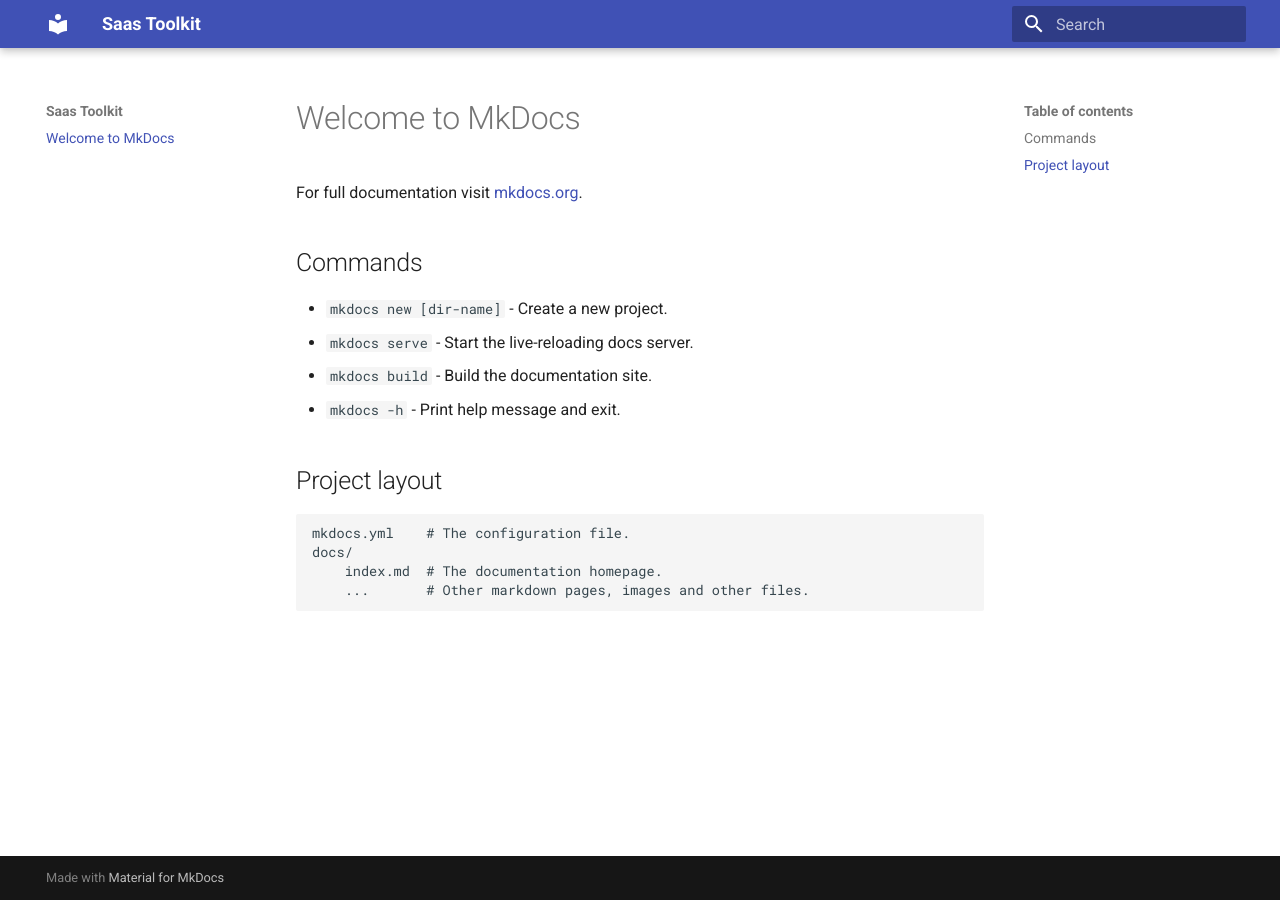
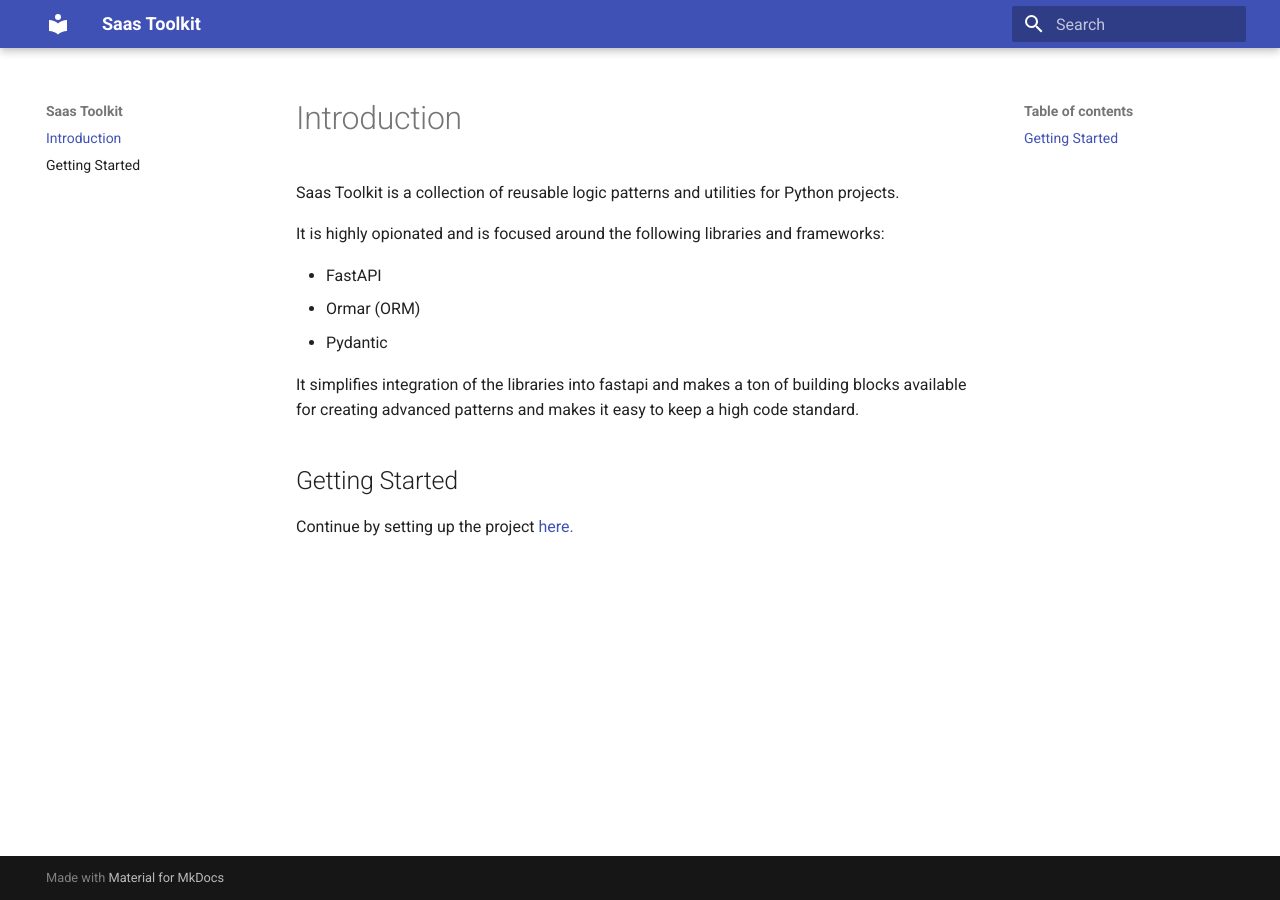
Before and after one commit to madskronborg/saas-toolkit, an MkDocs documentation site: the page built from docs/index.md, in a window 1280 px wide. Built offline with MkDocs 1.6.1 and Material for MkDocs 9.7.7, drawn with Linux system fonts in a browser that asks for light colours.

Commit message:
Add introduction and getting started docs

```diff
--- a/docs/index.md
+++ b/docs/index.md
@@ -1,17 +1,15 @@
-# Welcome to MkDocs
+# Introduction
 
-For full documentation visit [mkdocs.org](https://www.mkdocs.org).
+Saas Toolkit is a collection of reusable logic patterns and utilities for Python projects.
 
-## Commands
+It is highly opionated and is focused around the following libraries and frameworks:
 
-* `mkdocs new [dir-name]` - Create a new project.
-* `mkdocs serve` - Start the live-reloading docs server.
-* `mkdocs build` - Build the documentation site.
-* `mkdocs -h` - Print help message and exit.
+- FastAPI
+- Ormar (ORM)
+- Pydantic
 
-## Project layout
+It simplifies integration of the libraries into fastapi and makes a ton of building blocks available for creating advanced patterns and makes it easy to keep a high code standard.
 
-    mkdocs.yml    # The configuration file.
-    docs/
-        index.md  # The documentation homepage.
-        ...       # Other markdown pages, images and other files.
+## Getting Started
+
+Continue by setting up the project [here.](getting_started.md)
--- a/mkdocs.yml
+++ b/mkdocs.yml
@@ -1,3 +1,38 @@
 site_name: Saas Toolkit
 theme:
   name: material
+
+markdown_extensions:
+
+  # Python Markdown
+  - abbr
+  - admonition
+  - attr_list
+  - def_list
+  - footnotes
+  - meta
+  - md_in_html
+  - toc:
+      permalink: true
+
+  # Python Markdown Extensions
+  - pymdownx.arithmatex:
+      generic: true
+  - pymdownx.betterem:
+      smart_enable: all
+  - pymdownx.caret
+  - pymdownx.details
+  - pymdownx.emoji:
+      emoji_index: !!python/name:materialx.emoji.twemoji
+      emoji_generator: !!python/name:materialx.emoji.to_svg
+  - pymdownx.highlight
+  - pymdownx.inlinehilite
+  - pymdownx.keys
+  - pymdownx.mark
+  - pymdownx.smartsymbols
+  - pymdownx.superfences
+  - pymdownx.tabbed:
+      alternate_style: true
+  - pymdownx.tasklist:
+      custom_checkbox: true
+  - pymdownx.tilde
--- a/src/saas_toolkit/__init__.py
+++ b/src/saas_toolkit/__init__.py
@@ -1,2 +1,2 @@
-from .config import settings, configure
+from .config import SETTINGS, configure
 from .logging import logger
```
Also changed, not shown: docs/getting_started.md (added, +76 -0 lines), 7 other files.
